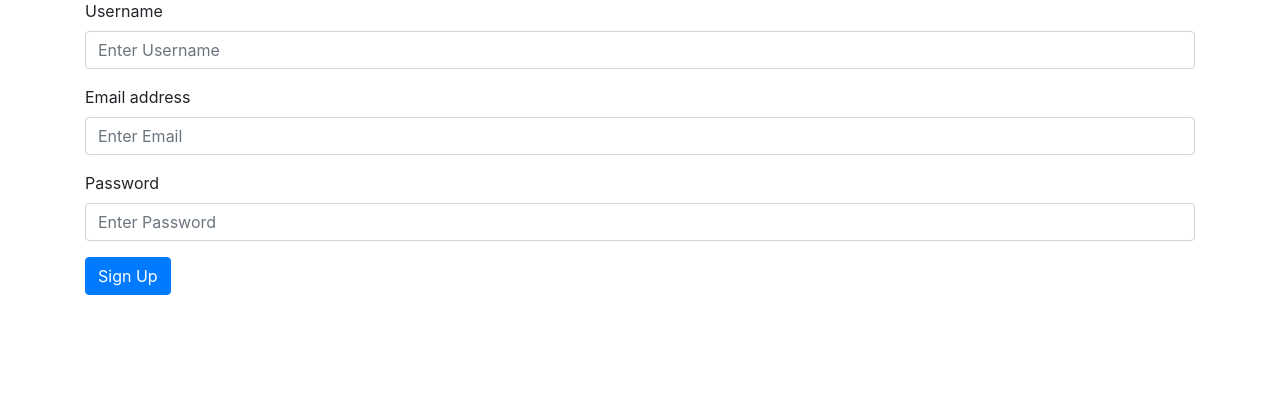
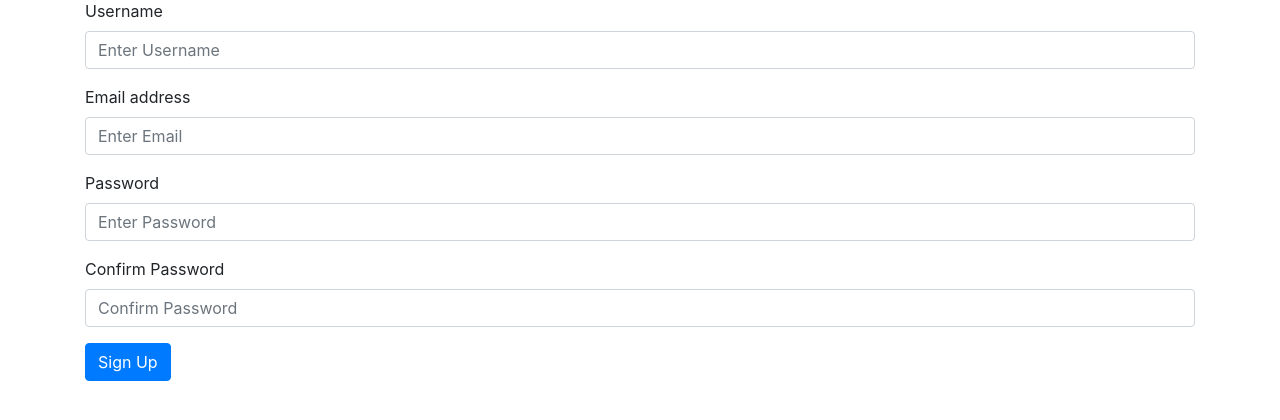
Before and after one commit to MukaiC/Books-Hon, a Flask app: page /register in a window 1280 px wide. Shown: the part 152-572 px from the top of the page. Run offline with Flask 2, Linux system fonts and the light colour scheme; some libraries are stand-ins or nearby versions.

Commit message:
Added back button in error.html, added confirm password in register.html, modified register function to validate registration input

```diff
--- a/application.py
+++ b/application.py
@@ -21,8 +21,8 @@ engine = create_engine(os.getenv("DATABASE_URL"))
 db = scoped_session(sessionmaker(bind=engine))
 
 
-@app.route("/")
-@app.route("/home")
+@app.route ("/")
+@app.route ("/index")
 def index():
     return render_template("index.html")
 
@@ -38,15 +38,24 @@ def login():
 
 @app.route("/register", methods=["GET", "POST"])
 def register():
-    # !Get form information
+    # When it is coming from registration form
     if request.method=='POST':
         username = request.form.get("username")
+        email = request.form.get("email")
+        password = request.form.get("password")
+        confirm_password = request.form.get("confirm_password")
+
+    # Make sure form information is valid
         if username=='':
-            return render_template ("error.html", message="Invalid username", title="Error")
-        return redirect (url_for('login'))
-    # !Make sure form information is Invalid
+            return render_template ("error.html", message="Invalid username", title="Error", link="register")
+        elif email=='':
+            return render_template ("error.html", message="Invalid Email adress", title="Error", link="register")
+        elif password=='' or password != confirm_password:
+            return render_template ("error.html", message="Invalid password", title="Error", link="register")
+        else:
+    # !!!store the registration data in the database before redirecting
 
-    # !store the registration data in the database
+            return redirect (url_for('login'))
 
     return render_template("register.html")
 
--- a/templates/register.html
+++ b/templates/register.html
@@ -21,6 +21,10 @@ Register
       <label for="exampleInputPassword1">Password</label>
       <input type="password" class="form-control" placeholder="Enter Password" name="password" id="exampleInputPassword1" required>
     </div>
+    <div class="form-group">
+      <label for="exampleInputPassword2">Confirm Password</label>
+      <input type="password" class="form-control" placeholder="Confirm Password" name="confirm_password" id="exampleInputPassword2" required>
+    </div>
     <button type="submit" class="btn btn-primary">Sign Up</button>
   </form>
 
```
Also changed, not shown: templates/error.html (+8 -1 lines).
